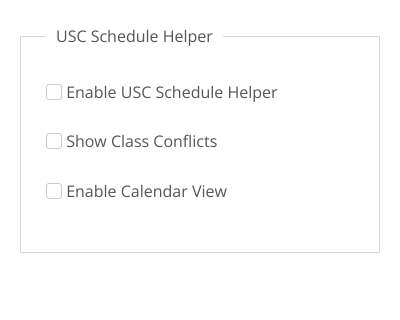
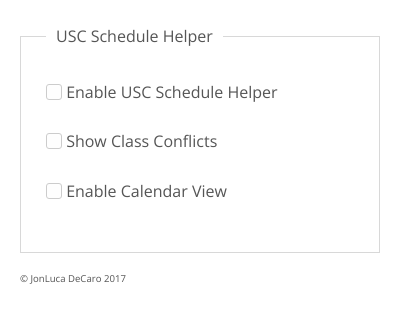
Before and after one commit to jonluca/USC-Schedule-Helper, a browser extension: page html/popup.html in a window 400 px wide. Drawn offline with nearby package versions, Linux system fonts and the light colour scheme.

Commit message:
Better looking CSSg

```diff
--- a/css/style.css
+++ b/css/style.css
@@ -25,3 +25,8 @@
     cursor: pointer;
     background: #3071a9;
 }
+
+.footer {
+    font-size: 60%;
+
+}
--- a/html/popup.html
+++ b/html/popup.html
@@ -33,6 +33,7 @@
                 </ul>
             </fieldset>
         </form>
+        <p class="footer">&copy; JonLuca DeCaro 2017</p>
     </div>
 </div>
 <script src="../js/jquery-2.1.1.min.js"></script>
```
Lines whose indentation alone changed are shown as unchanged.
